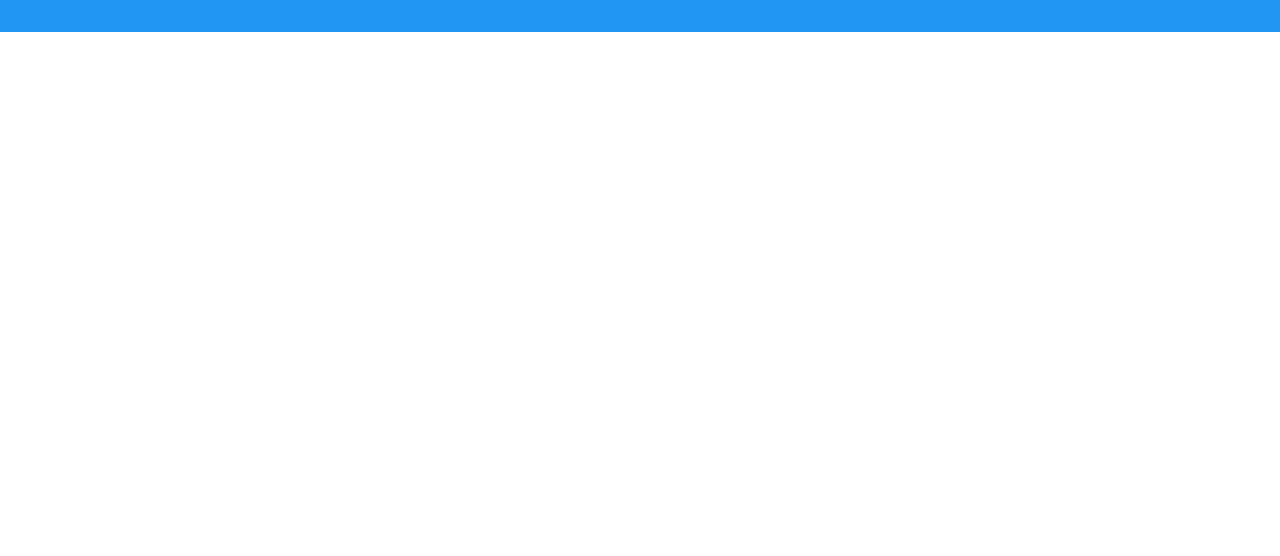
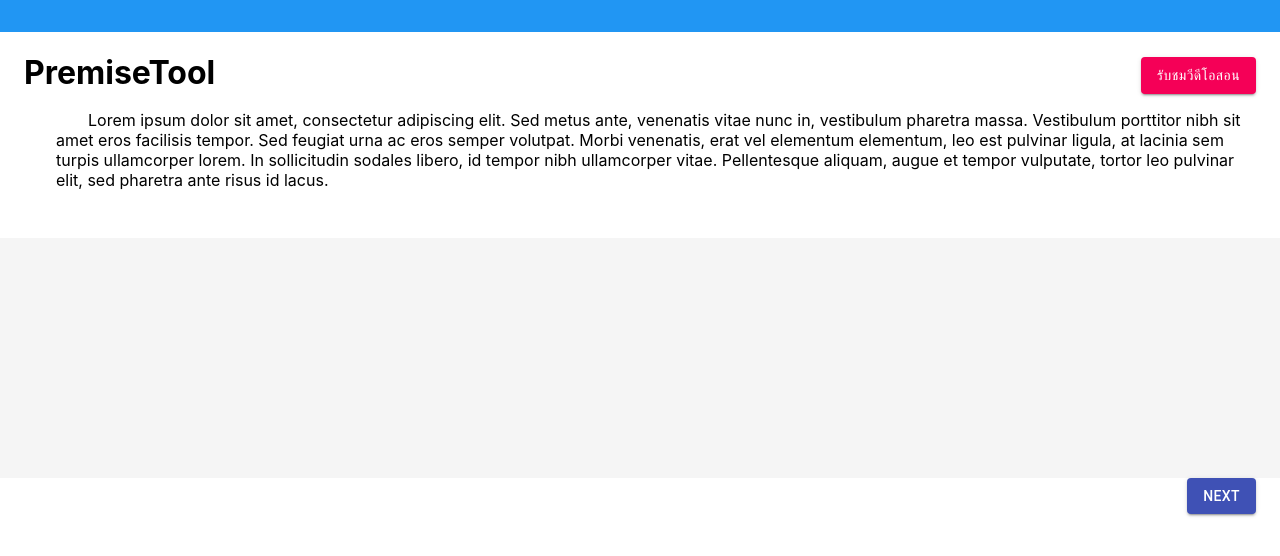
Before and after one commit to herorshi/story-bow-UI, a React (Create React App) app: page /PremiseTool in a window 1280 px wide. Shown: the top 556 px of the page. Built offline with nearby package versions, Linux system fonts and the light colour scheme.

Commit message:
skip hexagonPremisePage to Idea Premise

```diff
--- a/src/App.css
+++ b/src/App.css
@@ -33,3 +33,7 @@ h1 {
 .cardtext {
   padding-left: 2em;
 }
+.flexend {
+  display: flex;
+  justify-content: flex-end;
+}
--- a/src/App.js
+++ b/src/App.js
@@ -1,9 +1,10 @@
 import "./App.css";
-import { BrowserRouter as Router, Switch, Route } from "react-router-dom";
+import { BrowserRouter as Router, Switch, Route, Link } from "react-router-dom";
 import CoveragePage from "./component/page/CoveragePage";
 import pageDetail from "./pageDetail";
 import Board from "./component/Board";
 import CoverageBoard from "./component/CoverageBoard";
+import { Container, Button } from "@material-ui/core";
 function App() {
   return (
     <Router>
@@ -18,13 +19,30 @@ function App() {
               </Board>
             </CoveragePage>
           </Route>
-          {/* Page */}
-          <Route exact path="/Page">
-            <CoveragePage data={pageDetail.Coverage}>
-              <Board>
-                <CoverageBoard />
-              </Board>
-            </CoveragePage>
+          {/* PremiseToolPage */}
+          <Route exact path="/PremiseTool">
+            <CoveragePage data={pageDetail.PremiseTool}></CoveragePage>
+            <Board style={{ width: "100%" }}>
+              <br />
+              <br />
+              <br />
+              <br />
+              <br />
+              <br />
+              <br />
+              <br />
+              <br />
+              <br />
+              <br />
+              <br />
+            </Board>
+            <Container className="flexend" style={{ display: "flex" }}>
+              <Link to="/PremiseTool/IdeaPremise">
+                <Button variant="contained" color="primary">
+                  Next
+                </Button>
+              </Link>
+            </Container>
           </Route>
         </Switch>
       </div>
--- a/src/component/CoverageBoard.js
+++ b/src/component/CoverageBoard.js
@@ -49,6 +49,7 @@ export default function CoverageBoard(props) {
               <ModalToPage
                 title="Use Premise Tool"
                 description="ต้องการที่จะใช้ Premise Tool หรือไม่"
+                to="PremiseTool"
               ></ModalToPage>
             </ModalPaper>
           }
--- a/src/component/ModalToPage.js
+++ b/src/component/ModalToPage.js
@@ -1,20 +1,17 @@
 import React from "react";
 import Button from "@material-ui/core/Button";
 import { makeStyles } from "@material-ui/core/styles";
-
-
+import { Link } from "react-router-dom";
 export default function ModalBody(props) {
-
   return (
     <>
-                <h2 id="simple-modal-title">{props.title}</h2>
-                <p id="simple-modal-description">
-                  {props.description}
-                </p>
-                <div>
-                <Button> confirm</Button>
-                </div>
-
+      <h2 id="simple-modal-title">{props.title}</h2>
+      <p id="simple-modal-description">{props.description}</p>
+      <div className="flexend">
+        <Button>
+          <Link to={props.to}>confirm</Link>{" "}
+        </Button>
+      </div>
     </>
   );
 }
--- a/src/pageDetail.js
+++ b/src/pageDetail.js
@@ -4,4 +4,9 @@ export default {
     detail:
       "Lorem ipsum dolor sit amet, consectetur adipiscing elit. Sed metus ante, venenatis vitae nunc in, vestibulum pharetra massa. Vestibulum porttitor nibh sit amet eros facilisis tempor. Sed feugiat urna ac eros semper volutpat. Morbi venenatis, erat vel elementum elementum, leo est pulvinar ligula, at lacinia sem turpis ullamcorper lorem. In sollicitudin sodales libero, id tempor nibh ullamcorper vitae. Pellentesque aliquam, augue et tempor vulputate, tortor leo pulvinar elit, sed pharetra ante risus id lacus.",
   },
+  PremiseTool: {
+    title: "PremiseTool",
+    detail:
+      "Lorem ipsum dolor sit amet, consectetur adipiscing elit. Sed metus ante, venenatis vitae nunc in, vestibulum pharetra massa. Vestibulum porttitor nibh sit amet eros facilisis tempor. Sed feugiat urna ac eros semper volutpat. Morbi venenatis, erat vel elementum elementum, leo est pulvinar ligula, at lacinia sem turpis ullamcorper lorem. In sollicitudin sodales libero, id tempor nibh ullamcorper vitae. Pellentesque aliquam, augue et tempor vulputate, tortor leo pulvinar elit, sed pharetra ante risus id lacus.",
+  },
 };
```
